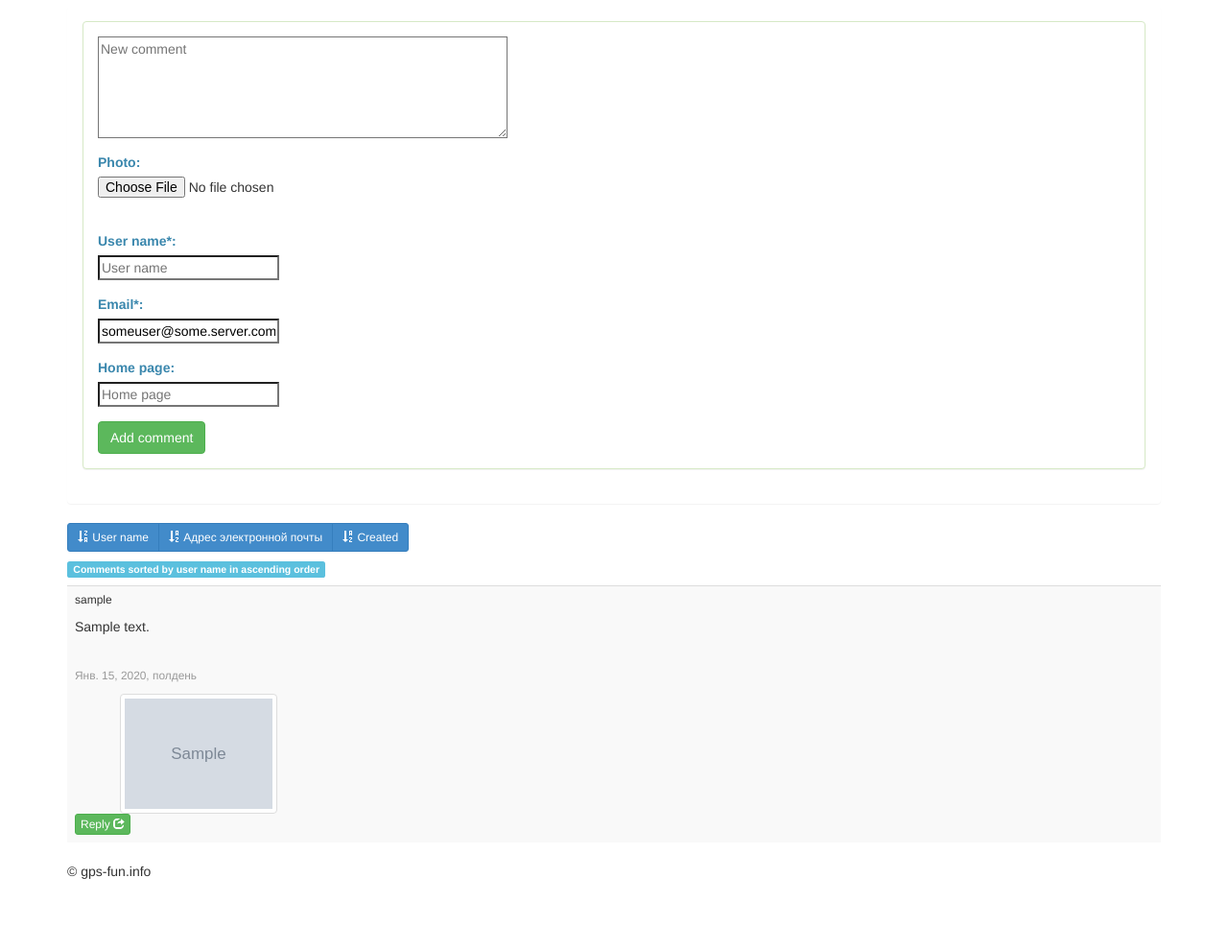
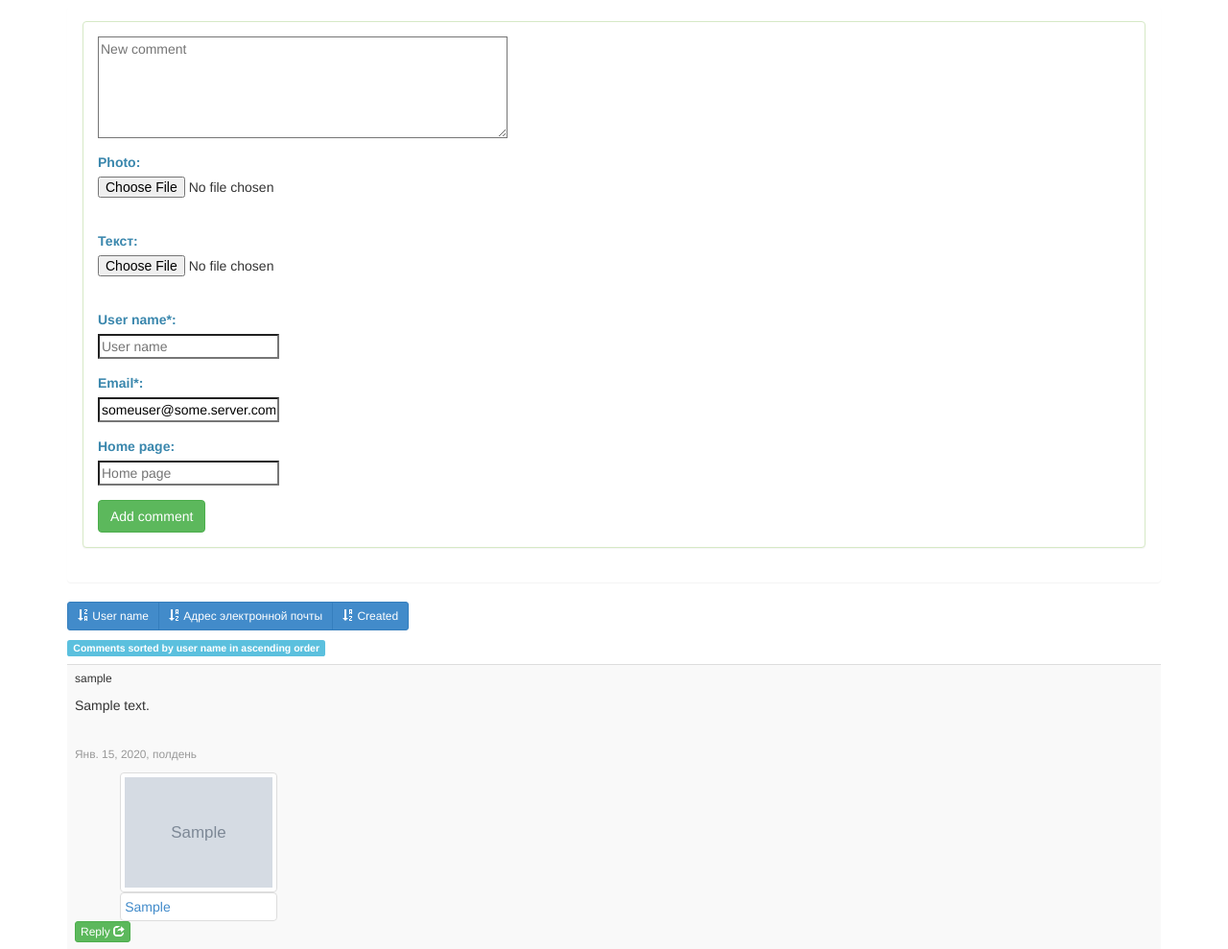
Before and after one commit to kostin-aleks/mountain-routes, a Django app: a page that uses routes/templates/Routes/form-comment.html in a window 1280 px wide. Shown: the part 1750-2739 px from the top of the page at 96% size. Before the commit the page ends 2666 px from the top, so only its background shows below. Run offline with Django 3.2, Linux system fonts and the light colour scheme; tables that the repository leaves empty hold one stand-in row (values such as "Sample post"); grey boxes marked "Sample" are stand-in pictures; some libraries are stand-ins or nearby versions.

Commit message:
upload comment doc

```diff
--- a/routes/mountains/admin.py
+++ b/routes/mountains/admin.py
@@ -96,7 +96,7 @@ admin.site.register(PeakPhoto, PeakPhotoAdmin)
 class PeakCommentAdmin(admin.ModelAdmin):
     """ PeakCommentAdmin """
     list_display = ('id', 'peak', 'body', 'author', 'nickname',
-                    'email', 'homepage', 'parent', 'photo',
+                    'email', 'homepage', 'parent', 'photo', 'doc',
                     'ip_address', 'country_code', 'country', 'region', 'city',
                     'created_on', 'active')
     search_fields = ('body', )
--- a/routes/mountains/forms.py
+++ b/routes/mountains/forms.py
@@ -299,6 +299,11 @@ class PeakUserCommentForm(forms.Form):
         required=False,
         widget=ImagePreviewWidget())
 
+    doc = forms.FileField(
+        label=_('Text'),
+        required=False,
+        )
+
     def clean_body(self):
         """
         Avoid using restricted tags in comment body
--- a/routes/mountains/models.py
+++ b/routes/mountains/models.py
@@ -1,6 +1,7 @@
 """ mountains models """
 
 import math
+import os
 import re
 import random
 from slugify import slugify
@@ -309,6 +310,8 @@ class PeakComment(models.Model):
     body = models.TextField(_("body"))
     photo = models.ImageField(
         _("photo"), upload_to=get_image_path, blank=True, null=True)
+    doc = models.FileField(
+        _("doc"), upload_to=get_image_path, blank=True, null=True)
     ip_address = models.GenericIPAddressField(_("IP address"), blank=True, null=True)
     country_code = models.CharField(_("country code"), max_length=16, null=True)
     country = models.CharField(_("country"), max_length=255, null=True)
@@ -336,6 +339,11 @@ class PeakComment(models.Model):
         """ get replies for the this comment """
         return PeakComment.objects.filter(
             parent=self).filter(active=True).order_by('id')
+
+    @property
+    def doc_name(self):
+        """ get doc's file name """
+        return os.path.basename(self.doc.name)
 
     @classmethod
     def add_test_comments(cls, peak, count=20):
--- a/routes/mountains/views.py
+++ b/routes/mountains/views.py
@@ -448,8 +448,8 @@ def edit_ridge(request, slug):
     """
     user = request.user
     the_ridge = get_object_or_404(Ridge, slug=slug)
-    if not (user.is_superuser
-            or (user.climber.is_editor and the_ridge.editor == user)):
+    if not (user.is_superuser or
+            (user.climber.is_editor and the_ridge.editor == user)):
         raise PermissionDenied()
 
     if request.method == 'POST':
@@ -482,8 +482,8 @@ def edit_peak(request, slug):
     """
     user = request.user
     the_peak = get_object_or_404(Peak, slug=slug)
-    if not (user.is_superuser or
-            (user.climber.is_editor and the_peak.editor == user)):
+    if not (user.is_superuser
+            or (user.climber.is_editor and the_peak.editor == user)):
         raise PermissionDenied()
 
     if request.method == 'POST':
@@ -543,8 +543,8 @@ def remove_peak(request, slug):
     user = request.user
     the_peak = get_object_or_404(Peak, slug=slug)
     the_ridge = the_peak.ridge
-    if not (user.is_superuser or
-            (user.climber.is_editor and the_peak.editor == user)):
+    if not (user.is_superuser
+            or (user.climber.is_editor and the_peak.editor == user)):
         raise PermissionDenied()
 
     if request.method == 'POST':
@@ -570,8 +570,8 @@ def add_peak_route(request, slug):
     """
     user = request.user
     the_peak = get_object_or_404(Peak, slug=slug)
-    if not (user.is_superuser
-            or (user.climber.is_editor and the_peak.editor == user)):
+    if not (user.is_superuser or
+            (user.climber.is_editor and the_peak.editor == user)):
         raise PermissionDenied()
 
     if request.method == 'POST':
@@ -616,8 +616,8 @@ def edit_route(request, route_id):
     """
     user = request.user
     the_route = get_object_or_404(Route, id=route_id)
-    if not (user.is_superuser
-            or (user.climber.is_editor and the_route.editor == user)):
+    if not (user.is_superuser or
+            (user.climber.is_editor and the_route.editor == user)):
         raise PermissionDenied()
 
     if request.method == 'POST':
@@ -690,8 +690,8 @@ def remove_route(request, route_id):
     user = request.user
     the_route = get_object_or_404(Route, id=route_id)
     the_peak = the_route.peak
-    if not (user.is_superuser
-            or (user.climber.is_editor and the_route.editor == user)):
+    if not (user.is_superuser or
+            (user.climber.is_editor and the_route.editor == user)):
         raise PermissionDenied()
 
     if request.method == 'POST':
@@ -720,8 +720,8 @@ def add_route_section(request, route_id):
     """
     user = request.user
     the_route = get_object_or_404(Route, id=route_id)
-    if not (user.is_superuser
-            or (user.climber.is_editor and the_route.editor == user)):
+    if not (user.is_superuser or
+            (user.climber.is_editor and the_route.editor == user)):
         raise PermissionDenied()
 
     if request.method == 'POST':
@@ -784,8 +784,8 @@ def add_peak_route(request, slug):
     """
     user = request.user
     the_peak = get_object_or_404(Peak, slug=slug)
-    if not (user.is_superuser
-            or (user.climber.is_editor and the_peak.editor == user)):
+    if not (user.is_superuser or
+            (user.climber.is_editor and the_peak.editor == user)):
         raise PermissionDenied()
 
     if request.method == 'POST':
@@ -833,6 +833,13 @@ def validate_photo_form(request, form):
         message = _("You can upload only images in jpg, gif or png format.")
         if photo.content_type not in allowed_image_types:
             form.errors['photo'] = message
+    if 'doc' in request.FILES:
+        txt = request.FILES['doc']
+        message = _("You can upload only text file.")
+        if txt.content_type != 'text/plain':
+            form.errors['doc'] = message
+        if txt.size > settings.COMMENT_TXT_SIZE_KB * 1024:
+            form.errors['doc'] = _(f"File size must be less than {settings.COMMENT_TXT_SIZE_KB} KB.")
 
     return form
 
@@ -918,10 +925,14 @@ def add_peak_comment(request, slug):
                     peak_comment.nickname = data['name']
                     peak_comment.email = data['email']
                     peak_comment.homepage = data['homepage']
+
                 if request.FILES.get('photo'):
                     image = request.FILES['photo']
                     peak_comment.photo = resize_uploaded_image(
                         image, settings.COMMENT_IMG_WIDTH, settings.COMMENT_IMG_HEIGHT)
+
+                if request.FILES.get('doc'):
+                    peak_comment.doc = request.FILES['doc']
 
                 peak_comment.save()
 
@@ -979,6 +990,9 @@ def add_comment_reply(request, comment_id):
                     reply.photo = resize_uploaded_image(
                         image, settings.COMMENT_IMG_WIDTH, settings.COMMENT_IMG_HEIGHT)
 
+                if request.FILES.get('doc'):
+                    reply.doc = request.FILES['doc']
+
                 reply.save()
 
                 reply.ip_address = get_ip_from_request(request)
@@ -1004,8 +1018,8 @@ def add_route_photo(request, route_id):
     """
     user = request.user
     the_route = get_object_or_404(Route, id=route_id)
-    if not (user.is_superuser
-            or (user.climber.is_editor and the_route.editor == user)):
+    if not (user.is_superuser or
+            (user.climber.is_editor and the_route.editor == user)):
         raise PermissionDenied()
 
     if request.method == 'POST':
@@ -1035,8 +1049,8 @@ def add_route_point(request, route_id):
     """
     user = request.user
     the_route = get_object_or_404(Route, id=route_id)
-    if not (user.is_superuser
-            or (user.climber.is_editor and the_route.editor == user)):
+    if not (user.is_superuser or
+            (user.climber.is_editor and the_route.editor == user)):
         raise PermissionDenied()
 
     if request.method == 'POST':
@@ -1069,8 +1083,8 @@ def add_ridge_link(request, slug):
     """
     user = request.user
     the_ridge = get_object_or_404(Ridge, slug=slug)
-    if not (user.is_superuser
-            or (user.climber.is_editor and the_ridge.editor == user)):
+    if not (user.is_superuser or
+            (user.climber.is_editor and the_ridge.editor == user)):
         raise PermissionDenied()
 
     if request.method == 'POST':
@@ -1100,8 +1114,8 @@ def remove_route_point(request, route_id, point_id):
     """
     user = request.user
     the_route = get_object_or_404(Route, id=route_id)
-    if not (user.is_superuser
-            or (user.climber.is_editor and the_route.editor == user)):
+    if not (user.is_superuser or
+            (user.climber.is_editor and the_route.editor == user)):
         raise PermissionDenied()
     the_point = get_object_or_404(RoutePoint, id=point_id)
     if the_point.route.id != the_route.id:
@@ -1121,8 +1135,8 @@ def remove_route_photo(request, route_id, photo_id):
     """
     user = request.user
     the_route = get_object_or_404(Route, id=route_id)
-    if not (user.is_superuser
-            or (user.climber.is_editor and the_route.editor == user)):
+    if not (user.is_superuser or
+            (user.climber.is_editor and the_route.editor == user)):
         raise PermissionDenied()
     the_photo = get_object_or_404(RoutePhoto, id=photo_id)
     if the_photo.route.id != the_route.id:
@@ -1142,8 +1156,8 @@ def remove_ridge_link(request, slug, link_id):
     """
     user = request.user
     the_ridge = get_object_or_404(Ridge, slug=slug)
-    if not (user.is_superuser
-            or (user.climber.is_editor and the_ridge.editor == user)):
+    if not (user.is_superuser or
+            (user.climber.is_editor and the_ridge.editor == user)):
         raise PermissionDenied()
     the_link = get_object_or_404(RidgeInfoLink, id=link_id)
     if the_link.ridge.id != the_ridge.id:
@@ -1163,8 +1177,8 @@ def remove_route_section(request, route_id, section_id):
     """
     user = request.user
     the_route = get_object_or_404(Route, id=route_id)
-    if not (user.is_superuser
-            or (user.climber.is_editor and the_route.editor == user)):
+    if not (user.is_superuser or
+            (user.climber.is_editor and the_route.editor == user)):
         raise PermissionDenied()
     the_section = get_object_or_404(RouteSection, id=section_id)
     if the_section.route.id != the_route.id:
@@ -1184,8 +1198,8 @@ def remove_peak_photo(request, slug, photo_id):
     """
     user = request.user
     the_peak = get_object_or_404(Peak, slug=slug)
-    if not (user.is_superuser
-            or (user.climber.is_editor and the_peak.editor == user)):
+    if not (user.is_superuser or
+            (user.climber.is_editor and the_peak.editor == user)):
         raise PermissionDenied()
     the_photo = get_object_or_404(PeakPhoto, id=photo_id)
     if the_photo.peak.id != the_peak.id:
@@ -1216,8 +1230,8 @@ def edit_route_point(request, route_id, point_id):
     """
     user = request.user
     the_route = get_object_or_404(Route, id=route_id)
-    if not (user.is_superuser
-            or (user.climber.is_editor and the_route.editor == user)):
+    if not (user.is_superuser or
+            (user.climber.is_editor and the_route.editor == user)):
         raise PermissionDenied()
     the_point = get_object_or_404(RoutePoint, id=point_id)
     if the_point.route.id != the_route.id:
@@ -1241,8 +1255,8 @@ def edit_ridge_link(request, slug, link_id):
     """
     user = request.user
     the_ridge = get_object_or_404(Ridge, slug=slug)
-    if not (user.is_superuser
-            or (user.climber.is_editor and the_ridge.editor == user)):
+    if not (user.is_superuser or
+            (user.climber.is_editor and the_ridge.editor == user)):
         raise PermissionDenied()
     the_link = get_object_or_404(RidgeInfoLink, id=link_id)
     if the_link.ridge.id != the_ridge.id:
@@ -1268,8 +1282,8 @@ def edit_route_section(request, route_id, section_id):
     """
     user = request.user
     the_route = get_object_or_404(Route, id=route_id)
-    if not (user.is_superuser
-            or (user.climber.is_editor and the_route.editor == user)):
+    if not (user.is_superuser or
+            (user.climber.is_editor and the_route.editor == user)):
         raise PermissionDenied()
     the_section = get_object_or_404(RouteSection, id=section_id)
     if the_section.route.id != the_route.id:
@@ -1298,8 +1312,8 @@ def get_route_point(request, route_id, point_id):
     """
     user = request.user
     the_route = get_object_or_404(Route, id=route_id)
-    if not (user.is_superuser
-            or (user.climber.is_editor and the_route.editor == user)):
+    if not (user.is_superuser or
+            (user.climber.is_editor and the_route.editor == user)):
         raise PermissionDenied()
     the_point = get_object_or_404(RoutePoint, id=point_id)
     if the_point.route.id != the_route.id:
@@ -1318,8 +1332,8 @@ def get_ridge_link(request, slug, link_id):
     """
     user = request.user
     the_ridge = get_object_or_404(Ridge, slug=slug)
-    if not (user.is_superuser
-            or (user.climber.is_editor and the_ridge.editor == user)):
+    if not (user.is_superuser or
+            (user.climber.is_editor and the_ridge.editor == user)):
         raise PermissionDenied()
     the_link = get_object_or_404(RidgeInfoLink, id=link_id)
     if the_link.ridge.id != the_ridge.id:
@@ -1338,8 +1352,8 @@ def get_route_section(request, route_id, section_id):
     """
     user = request.user
     the_route = get_object_or_404(Route, id=route_id)
-    if not (user.is_superuser
-            or (user.climber.is_editor and the_route.editor == user)):
+    if not (user.is_superuser or
+            (user.climber.is_editor and the_route.editor == user)):
         raise PermissionDenied()
     the_section = get_object_or_404(RouteSection, id=section_id)
     if the_section.route.id != the_route.id:
@@ -1359,8 +1373,8 @@ def update_route_point(request, route_id, point_id):
     """
     user = request.user
     the_route = get_object_or_404(Route, id=route_id)
-    if not (user.is_superuser
-            or (user.climber.is_editor and the_route.editor == user)):
+    if not (user.is_superuser or
+            (user.climber.is_editor and the_route.editor == user)):
         raise PermissionDenied()
     the_point = get_object_or_404(RoutePoint, id=point_id)
     if the_point.route.id != the_route.id:
@@ -1408,8 +1422,8 @@ def update_ridge_link(request, slug, link_id):
     """
     user = request.user
     the_ridge = get_object_or_404(Ridge, slug=slug)
-    if not (user.is_superuser
-            or (user.climber.is_editor and the_ridge.editor == user)):
+    if not (user.is_superuser or
+            (user.climber.is_editor and the_ridge.editor == user)):
         raise PermissionDenied()
     the_link = get_object_or_404(RidgeInfoLink, id=link_id)
     if the_link.ridge.id != the_ridge.id:
@@ -1447,8 +1461,8 @@ def update_route_section(request, route_id, section_id):
     """
     user = request.user
     the_route = get_object_or_404(Route, id=route_id)
-    if not (user.is_superuser
-            or (user.climber.is_editor and the_route.editor == user)):
+    if not (user.is_superuser or
+            (user.climber.is_editor and the_route.editor == user)):
         raise PermissionDenied()
     the_section = get_object_or_404(RouteSection, id=section_id)
     if the_section.route.id != the_route.id:
--- a/routes/settings.py
+++ b/routes/settings.py
@@ -207,6 +207,7 @@ EMAIL_USE_TLS = env('EMAIL_USE_TLS')
 COMMENTS_PER_PAGE = env('COMMENTS_PER_PAGE')
 COMMENT_IMG_WIDTH = 320
 COMMENT_IMG_HEIGHT = 240
+COMMENT_TXT_SIZE_KB = 100
 
 try:
     from .custom_settings import *
--- a/routes/templates/Routes/comment-replies.html
+++ b/routes/templates/Routes/comment-replies.html
@@ -43,6 +43,15 @@
             </div>
           </div>
         {% endif %}
+        {% if reply.doc %}
+        <div class="row">
+          <div class="col-xs-6 col-md-3">
+            <div class="thumbnail thumbnail-img">
+              <a href="{{ reply.doc.url }}" target="_blank">{{ reply.doc_name }}</a>
+            </div>
+          </div>
+        </div>
+        {% endif %}
         </div>
       </div>
     </div>
--- a/routes/templates/Routes/form-comment.html
+++ b/routes/templates/Routes/form-comment.html
@@ -17,6 +17,12 @@
             <label for="id_photo" class="text-info">{{ form_comment.photo.label }}:</label><br>
             {{ form_comment.photo }}
             <label id="photo-error" class="has-error" for="id_photo">{{ form_comment.photo.errors }}</label>
+          </div>
+
+          <div class="form-group">
+            <label for="id_doc" class="text-info">{{ form_comment.doc.label }}:</label><br>
+            {{ form_comment.doc }}
+            <label id="doc-error" class="has-error" for="id_doc">{{ form_comment.doc.errors }}</label>
           </div>
 
           <div class="form-group">
--- a/routes/templates/Routes/form-reply.html
+++ b/routes/templates/Routes/form-reply.html
@@ -16,6 +16,12 @@
             <label for="id_photo" class="text-info">{{ form.photo.label }}:</label><br>
             {{ form.photo }}
             <label id="photo-error" class="has-error" for="id_photo">{{ form.photo.errors }}</label>
+          </div>
+
+          <div class="form-group">
+            <label for="id_doc" class="text-info">{{ form.doc.label }}:</label><br>
+            {{ form.doc }}
+            <label id="doc-error" class="has-error" for="id_doc">{{ form.doc.errors }}</label>
           </div>
 
           <div class="form-group">
--- a/routes/templates/Routes/form-user-comment.html
+++ b/routes/templates/Routes/form-user-comment.html
@@ -19,6 +19,12 @@
             <label id="photo-error" class="has-error" for="id_photo">{{ form_comment.photo.errors }}</label>
           </div>
 
+          <div class="form-group">
+            <label for="id_doc" class="text-info">{{ form_comment.doc.label }}:</label><br>
+            {{ form_comment.doc }}
+            <label id="doc-error" class="has-error" for="id_doc">{{ form_comment.doc.errors }}</label>
+          </div>
+
           <div class="">
             <button class="btn btn-success" type="submit" name="add" >
               {% trans "Add comment" %}
--- a/routes/templates/Routes/form-user-reply.html
+++ b/routes/templates/Routes/form-user-reply.html
@@ -18,6 +18,12 @@
             <label id="photo-error" class="has-error" for="id_photo">{{ form.photo.errors }}</label>
           </div>
 
+          <div class="form-group">
+            <label for="id_doc" class="text-info">{{ form.doc.label }}:</label><br>
+            {{ form.doc }}
+            <label id="doc-error" class="has-error" for="id_doc">{{ form.doc.errors }}</label>
+          </div>
+
           <div class="">
             <button class="btn btn-success" type="submit" name="add" >
               {% trans "Send" %}
--- a/routes/templates/Routes/peak_comment.html
+++ b/routes/templates/Routes/peak_comment.html
@@ -30,6 +30,15 @@
           </div>
         </div>
         {% endif %}
+        {% if comment.doc %}
+        <div class="row">
+          <div class="col-xs-6 col-md-3">
+            <div class="thumbnail thumbnail-img">
+              <a href="{{ comment.doc.url }}" target="_blank">{{ comment.doc_name }}</a>
+            </div>
+          </div>
+        </div>
+        {% endif %}
       </div>
     </div>
 
```
Also changed, not shown: routes/mountains/migrations/0016_peakcomment_doc.py (added).
